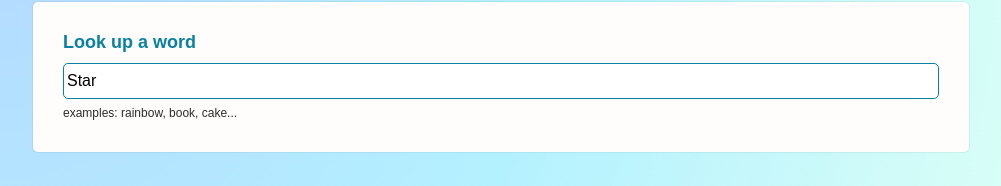
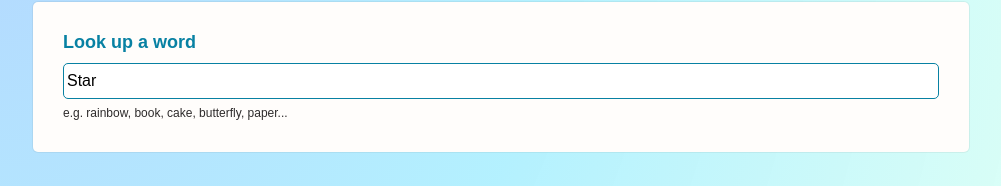
Before and after one commit to TLintott/dictionaryapp, a React (Create React App) app: page / in a window 1280 px wide. Shown: the part 135-321 px from the top of the page, without its empty margins (139-1140 px from the left). Built offline with nearby package versions, Linux system fonts and the light colour scheme; no server answers; a web font is replaced by a local one.

Commit message:
updated line of code on dictionary

```diff
--- a/src/Dictionary.js
+++ b/src/Dictionary.js
@@ -59,7 +59,7 @@ return (<div className="Dictionary">
         <input type="search" onChange={handleKeywordChange}
         defaultValue={props.defaultKeyword}/>
     </form>
-    <div className="hint"> examples: rainbow, book, cake... </div>
+    <div className="hint"> e.g. rainbow, book, cake, butterfly, paper... </div>
     </section>
     <Results results={results}/>
     <Photos photos={photos}/>
```
